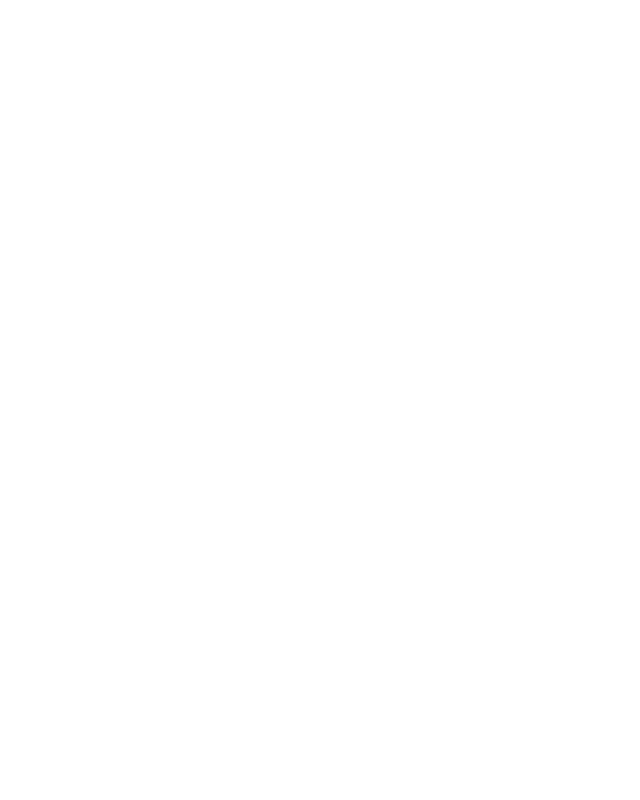
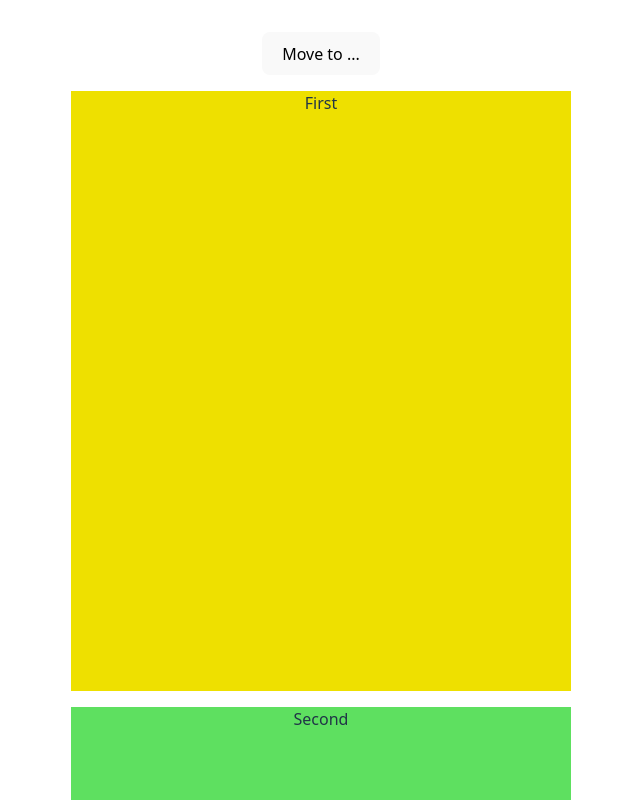
Before and after one commit to mkareshky/react-samples, a React (Vite) app: page /scroll-to-section in a window 1280 px wide. Before the commit this address had no page. Shown: the top 800 px of the page, without its empty margins (319-959 px from the left). Built offline with nearby package versions, Linux system fonts and the light colour scheme.

Commit message:
feat: scroll to sections

```diff
--- a/src/App.tsx
+++ b/src/App.tsx
@@ -25,6 +25,7 @@
 import ShowSelectedPage from './pages/ShowSelected'
 import ShowComponentsGlobalState from './contexts/ShowComponentContext'
 import TestHooksPage from './pages/TestHooks'
+import ScrollToSectionPage from './pages/ScrollToSection'
 
 const App: React.FC = () => {
   return (
@@ -53,6 +54,7 @@
         <Route path='/search-autocomplete' element={<SearchAutocompletePage />} />
         <Route path='/tic-tac-toe' element={<TicTacToePage />} />
         <Route path='/test-hooks' element={<TestHooksPage />} />
+        <Route path='/scroll-to-section' element={<ScrollToSectionPage />} />
         <Route
           path='/show-selected'
           element={<ShowComponentsGlobalState>
--- /dev/null
+++ b/src/components/scroll_to_section/index.tsx
@@ -0,0 +1,79 @@
+import { useRef } from "react"
+
+const ScrollToSection = () => {
+
+    const ref = useRef<HTMLDivElement>(null);
+
+    const handleMove = () => {
+        if (ref.current) {
+            let position = ref.current.getBoundingClientRect().top;
+
+            window.scrollTo({
+                top: position,
+                behavior: 'smooth'
+            })
+
+        }
+    }
+
+    const data = [
+        {
+            id: 1,
+            name: 'First',
+            style: {
+                background: '#eee000',
+                width: '100%',
+                height: '600px'
+            }
+        },
+        {
+            id: 2,
+            name: 'Second',
+            style: {
+                background: '#5ee060',
+                width: '100%',
+                height: '600px'
+            }
+        },
+        {
+            id: 3,
+            name: 'Third',
+            style: {
+                background: '#6890f0',
+                width: '100%',
+                height: '600px'
+            }
+        },
+        {
+            id: 4,
+            name: 'Forth',
+            style: {
+                background: '#8eeff0',
+                width: '100%',
+                height: '600px'
+            }
+        },
+        {
+            id: 5,
+            name: 'Fifth',
+            style: {
+                background: '#3200f0',
+                width: '100%',
+                height: '600px'
+            }
+        },
+    ]
+
+    const num = 5;
+    return <div style={{ width: '500px' }}>
+        <button onClick={handleMove}>Move to ...</button>
+        {
+            data.map((item) => <div ref={item.id === num ? ref : null} style={item.style}>
+                <p>{item.name}</p>
+            </div>)
+        }
+
+    </div>
+}
+
+export default ScrollToSection;
--- a/src/pages/Home/index.tsx
+++ b/src/pages/Home/index.tsx
@@ -124,6 +124,8 @@
           <br />
           <Link to="/test-hooks">Go Show Test Hooks Page</Link>
           <br />
+          <Link to="/scroll-to-section">Go Scroll to section Page</Link>
+          <br />
           <br />
         </div>
         <button onClick={() => { setCount((count) => count + 1); setName(count.toString()) }}>
--- /dev/null
+++ b/src/pages/ScrollToSection/index.tsx
@@ -0,0 +1,7 @@
+import ScrollToSection from "../../components/scroll_to_section";
+
+const ScrollToSectionPage = ()=>{
+    return <ScrollToSection/>
+}
+
+export default ScrollToSectionPage;
```
